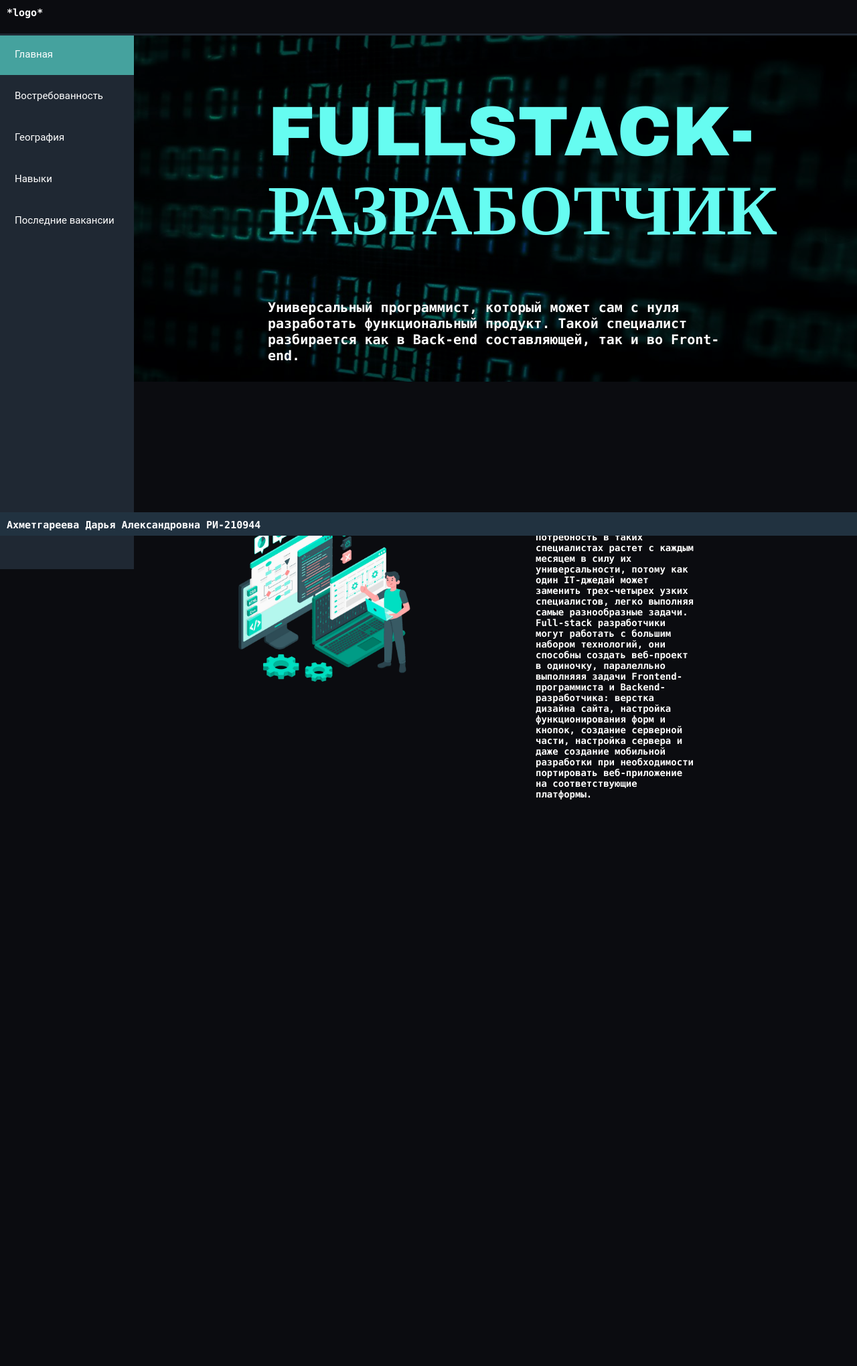
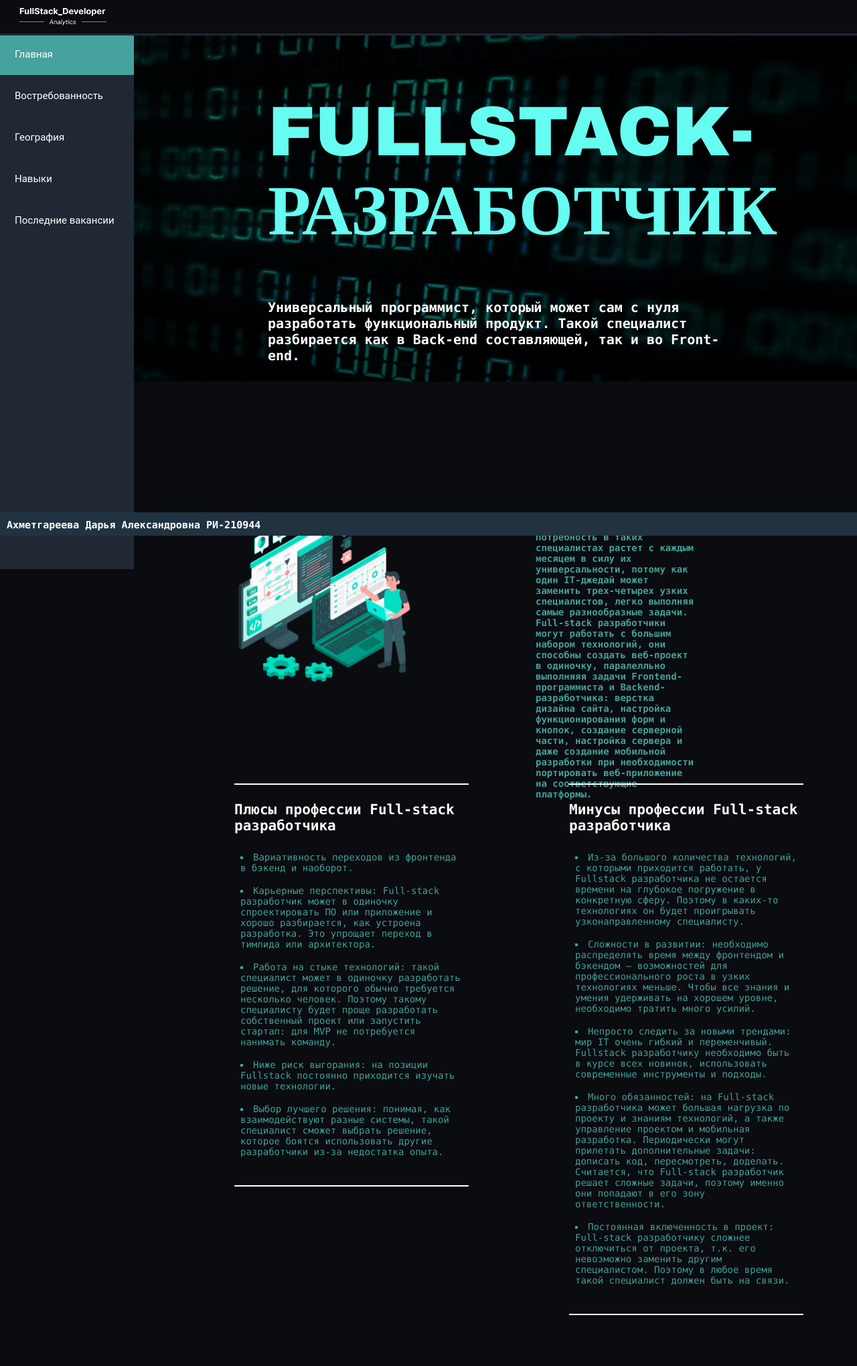
Before and after one commit to DariInel/DjangoEducationalProject, a Django app: page / in a window 1280 px wide; the page is wider, and only the part inside the window is pictured. Shown: that part at 67% size. Before the commit the page ends 1194 px from the top of that part, so only its background shows below. Run offline with Django 4.2, Linux system fonts and the light colour scheme.

Commit message:
Made the page "Main", logo and fixed design

```diff
--- a/djangoEducationalProject/settings.py
+++ b/djangoEducationalProject/settings.py
@@ -108,7 +108,7 @@ AUTH_PASSWORD_VALIDATORS = [
 # Internationalization
 # https://docs.djangoproject.com/en/4.1/topics/i18n/
 
-LANGUAGE_CODE = 'en-us'
+LANGUAGE_CODE = 'ru-ru'
 
 TIME_ZONE = 'UTC'
 
--- a/extra_app/static/css/style.css
+++ b/extra_app/static/css/style.css
@@ -1,3 +1,6 @@
+html{
+  overflow-x: hidden;
+}
 .headline {
   position: absolute;
   text-shadow: 0px 0px 1px black;
@@ -19,10 +22,31 @@
   position: absolute;
   text-shadow: 0px 0px 1px black;
   font-size: 14px;
-  color: white;
+  color: #45a29e;
   top: 780px;
   right: 240px;
   left: 800px;
+}
+.plus {
+  position: absolute;
+  text-shadow: 0px 0px 1px black;
+  font-size: 14px;
+  color: #45a29e;
+  top: 1180px;
+  width: 350px;
+  left: 350px;
+}
+.minus {
+  position: absolute;
+  text-shadow: 0px 0px 1px black;
+  font-size: 14px;
+  color: #45a29e;
+  top: 1180px;
+  width: 350px;
+  left: 850px;
+}
+.name{
+  color: white;
 }
 .line {
   position: absolute;
@@ -32,6 +56,40 @@
   width: 100%;
   left: 0;
   top: 50px;
+}
+li{
+  padding: 9px;
+  list-style-type: square;
+}
+.logo_img{
+  position: absolute;
+  width: 130px;
+  left: 29px;
+  top: 9px;
+}
+.limit_1 {
+  position: absolute;
+  background-color: white;
+  top: -10px;
+  color: white;
+  height: 2px;
+  width: 350px;
+}
+.limit_2 {
+  position: absolute;
+  background-color: white;
+  bottom: -35px;
+  color: white;
+  height: 2px;
+  width: 350px;
+}
+.end_limit {
+  position: absolute;
+  background-color: #0b0c10;
+  height: 40px;
+  width: 100%;
+  left: 200px;
+  top: 2000px;
 }
 body{
   background: #0b0c10;
--- a/templates/demand_page.html
+++ b/templates/demand_page.html
@@ -8,7 +8,7 @@
 </head>
 <body>
  <header>
-     <h1 class="logo">*logo*</h1>
+     <img class = "logo_img" src="{% static "images/logo_img.png" %}" alt="лого" >
      <div class="line"></div>
  </header>
     <main>
--- a/templates/geography.html
+++ b/templates/geography.html
@@ -8,7 +8,7 @@
 </head>
 <body>
  <header>
-     <h1 class="logo">*logo*</h1>
+     <img class = "logo_img" src="{% static "images/logo_img.png" %}" alt="лого" >
      <div class="line"></div>
  </header>
     <main>
--- a/templates/latest_vacancies.html
+++ b/templates/latest_vacancies.html
@@ -8,7 +8,7 @@
 </head>
 <body>
  <header>
-     <h1 class="logo">*logo*</h1>
+     <img class = "logo_img" src="{% static "images/logo_img.png" %}" alt="лого" >
      <div class="line"></div>
  </header>
     <main>
--- a/templates/main_page.html
+++ b/templates/main_page.html
@@ -8,7 +8,7 @@
 </head>
 <body>
  <header>
-     <h1 class="logo">*logo*</h1>
+     <img class = "logo_img" src="{% static "images/logo_img.png" %}" alt="лого" >
      <div class="line"></div>
  </header>
     <main>
@@ -31,6 +31,27 @@
             Backend-разработчика: верстка дизайна сайта, настройка функционирования форм и кнопок, создание серверной части, настройка сервера и даже создание мобильной разработки при необходимости портировать веб-приложение на соответствующие платформы.
         </h3>
         <img class = "pic" src="{% static "images/main_img_1.png" %}" alt="человек с ноутбуком" >
+        <div class="plus">
+            <h2 class = "name">Плюсы профессии Full-stack разработчика</h2>
+            <div class="limit_1"></div>
+            <li>Вариативность переходов из фронтенда в бэкенд и наоборот.</li>
+            <li>Карьерные перспективы: Full-stack разработчик может в одиночку спроектировать ПО или приложение и хорошо разбирается, как устроена разработка. Это упрощает переход в тимлида или архитектора.</li>
+            <li>Работа на стыке технологий: такой специалист может в одиночку разработать решение, для которого обычно требуется несколько человек. Поэтому такому специалисту будет проще разработать собственный проект или запустить стартап: для MVP не потребуется нанимать команду.</li>
+            <li>Ниже риск выгорания: на позиции Fullstack постоянно приходится изучать новые технологии.</li>
+            <li>Выбор лучшего решения: понимая, как взаимодействуют разные системы, такой специалист сможет выбрать решение, которое боятся использовать другие разработчики из-за недостатка опыта.</li>
+            <div class="limit_2"></div>
+        </div>
+        <div class="minus">
+            <h2 class = "name">Минусы профессии Full-stack разработчика</h2>
+            <div class="limit_1"></div>
+            <li>Из-за большого количества технологий, с которыми приходится работать, у Fullstack разработчика не остается времени на глубокое погружение в конкретную сферу. Поэтому в каких-то технологиях он будет проигрывать узконаправленному специалисту.</li>
+            <li>Сложности в развитии: необходимо распределять время между фронтендом и бэкендом – возможностей для профессионального роста в узких технологиях меньше. Чтобы все знания и умения удерживать на хорошем уровне, необходимо тратить много усилий.</li>
+            <li>Непросто следить за новыми трендами: мир IT очень гибкий и переменчивый. Fullstack разработчику необходимо быть в курсе всех новинок, использовать современные инструменты и подходы.</li>
+            <li>Много обязанностей: на Full-stack разработчика может большая нагрузка по проекту и знаниям технологий, а также управление проектом и мобильная разработка. Периодически могут прилетать дополнительные задачи: дописать код, пересмотреть, доделать. Считается, что Full-stack разработчик решает сложные задачи, поэтому именно они попадают в его зону ответственности.</li>
+            <li>Постоянная включенность в проект: Full-stack разработчику сложнее отключиться от проекта, т.к. его невозможно заменить другим специалистом. Поэтому в любое время такой специалист должен быть на связи.</li>
+            <div class="limit_2"></div>
+        </div>
+        <div class="end_limit"></div>
     </main>
     <footer>
         <h1 class="logo">Ахметгареева Дарья Александровна   РИ-210944</h1>
--- a/templates/skills.html
+++ b/templates/skills.html
@@ -8,7 +8,7 @@
 </head>
 <body>
  <header>
-     <h1 class="logo">*logo*</h1>
+     <img class = "logo_img" src="{% static "images/logo_img.png" %}" alt="лого" >
      <div class="line"></div>
  </header>
     <main>
```
Also changed, not shown: extra_app/static/css/style_demand.css (+9 -1 lines), extra_app/static/css/style_geography.css (+9 -0 lines), extra_app/static/css/style_latest_vacancies.css (+9 -0 lines), extra_app/static/css/style_skills.css (+9 -0 lines), db.sqlite3, extra_app/static/images/logo_img.png (added).
